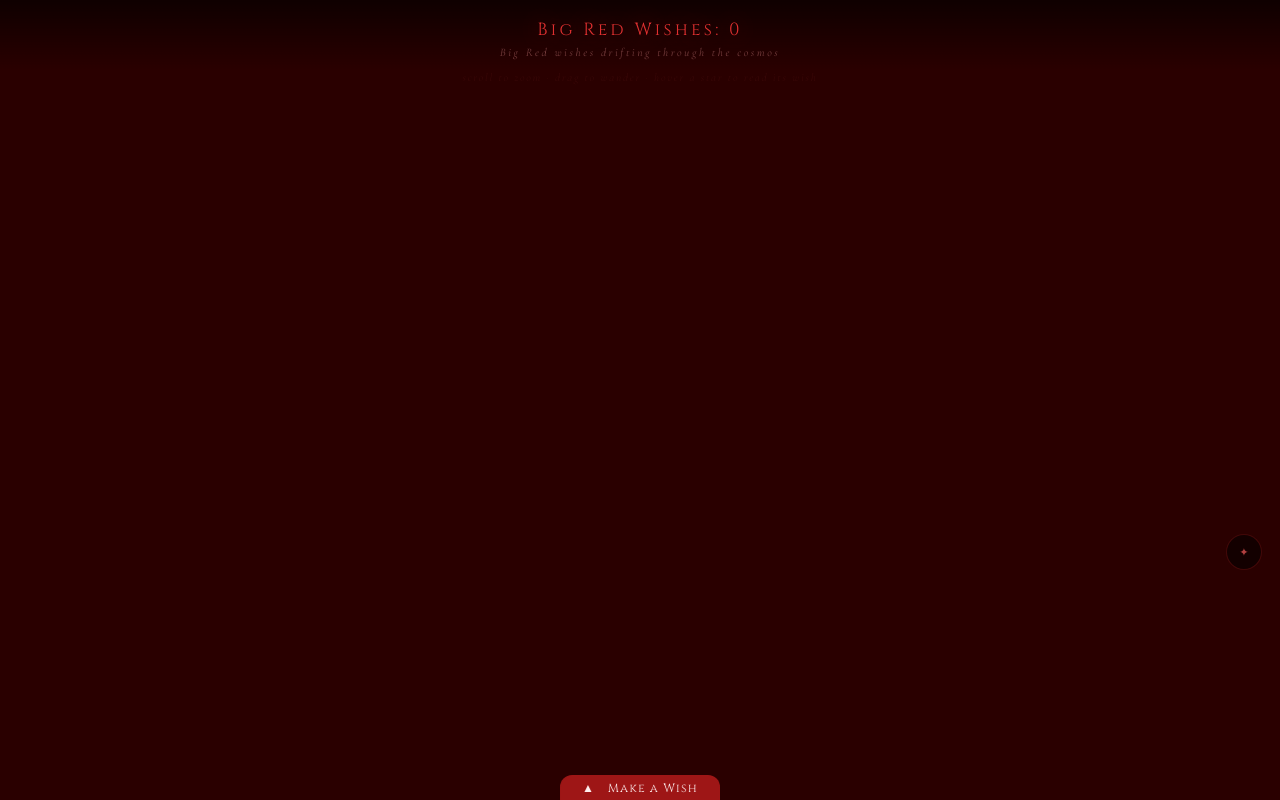
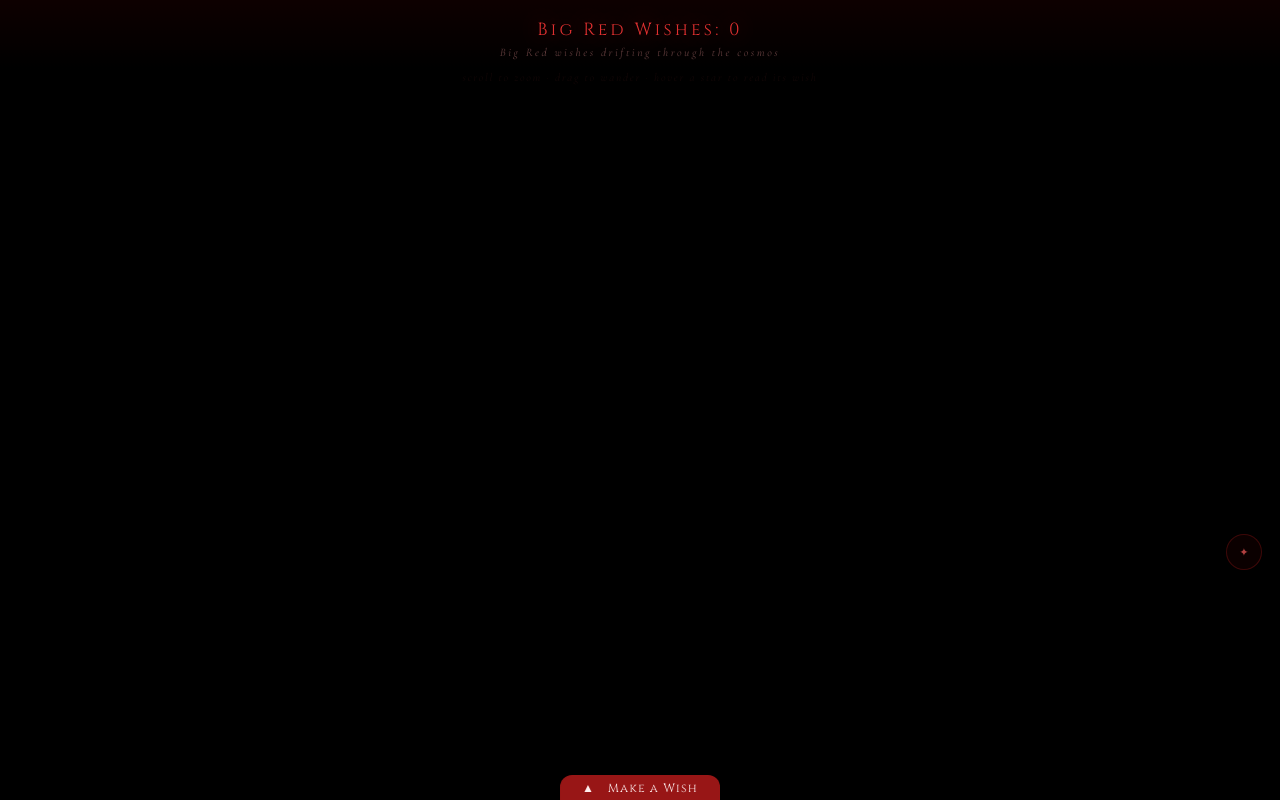
Before and after one commit to ShannonLin284/iwish, a website: page index.html in a window 1280 px wide. Drawn offline with nearby package versions, Linux system fonts and the light colour scheme.

Commit message:
Restore pure black background with white stars and red wish planets

```diff
--- a/index.html
+++ b/index.html
@@ -11,12 +11,12 @@
     :root {
       --red:#B31B1B; --red-light:#e03030; --red-glow:#ff4444;
       --cream:#fff0f0; --bronze:#c4973a;
-      --deep:#2a0000; --panel-h:200px;
+      --deep:#000000; --panel-h:200px;
       --serif:'Cormorant Garamond',Georgia,serif;
       --display:'Cinzel',serif;
     }
 
-    html,body { width:100%;height:100%;overflow:hidden;background:#2a0000;font-family:var(--serif);color:#fff;user-select:none; }
+    html,body { width:100%;height:100%;overflow:hidden;background:#000000;font-family:var(--serif);color:#fff;user-select:none; }
 
     /* ── canvas ── */
     #sky { position:fixed;inset:0;z-index:0; }
@@ -423,7 +423,7 @@ function draw(){
 
   // ── deep space background ──
   const bg=ctx.createRadialGradient(W/2,H/2,0,W/2,H/2,Math.max(W,H)*.85);
-  bg.addColorStop(0,'#3a0000'); bg.addColorStop(.5,'#2a0000'); bg.addColorStop(1,'#1e0000');
+  bg.addColorStop(0,'#3a0000'); bg.addColorStop(.5,'#000000'); bg.addColorStop(1,'#1e0000');
   ctx.fillStyle=bg; ctx.fillRect(0,0,W,H);
 
 
```
